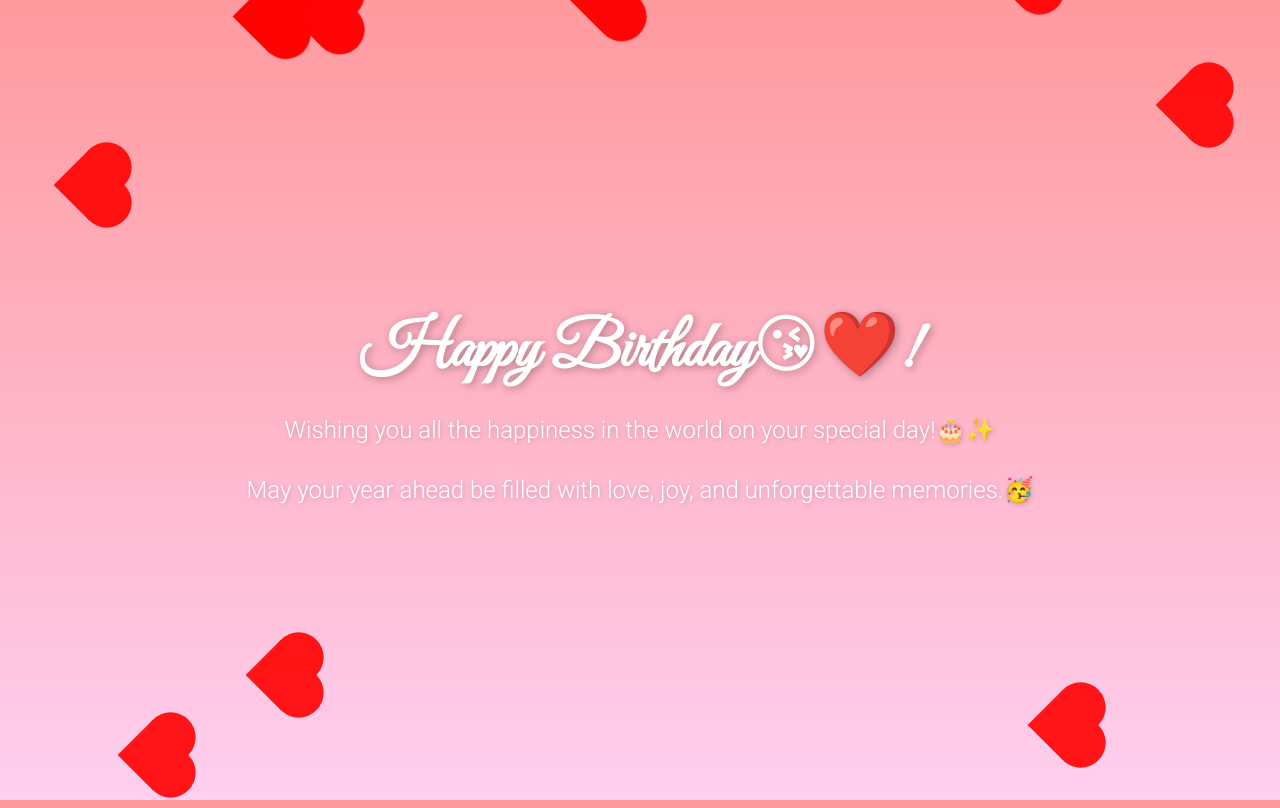
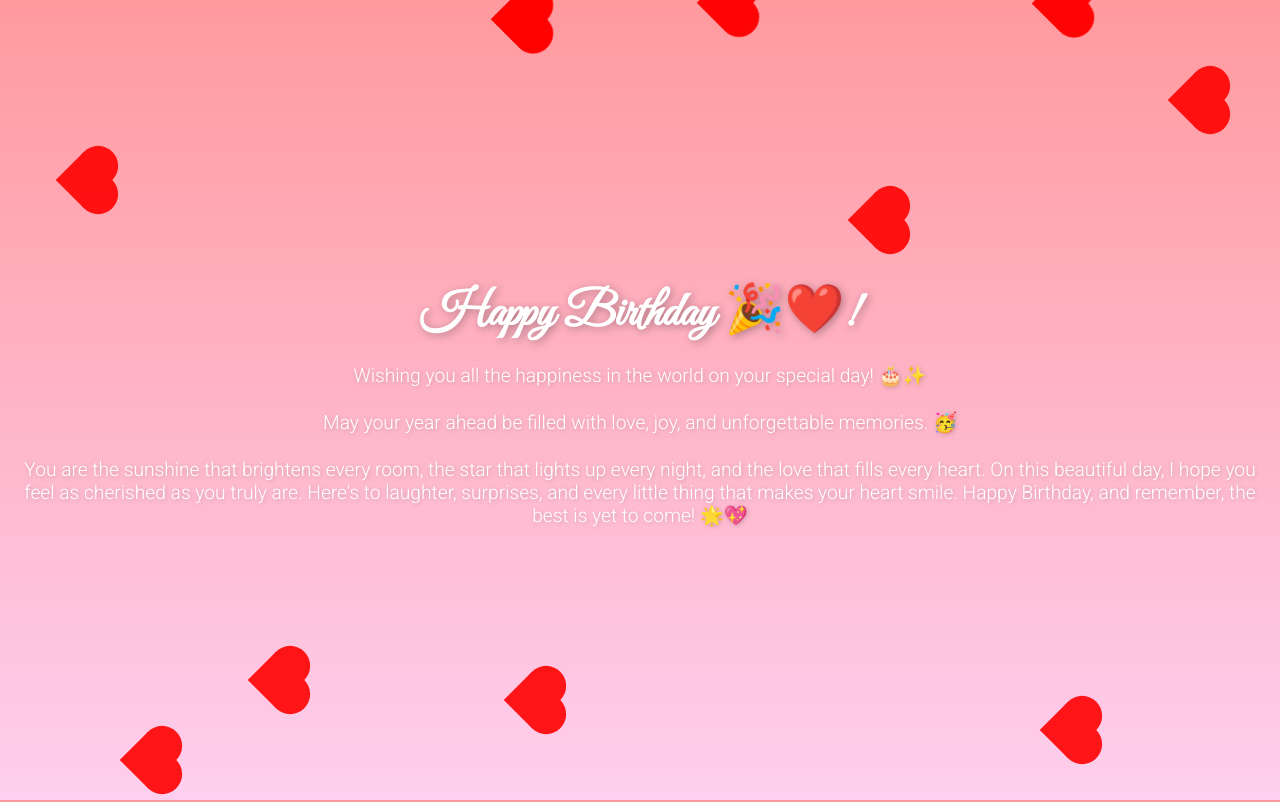
Before and after one commit to Amani31/birthday, a plain HTML site: page index.html in a window 1280 px wide. Drawn offline with Linux system fonts and the light colour scheme.

Commit message:
Update index.html

```diff
--- a/index.html
+++ b/index.html
@@ -23,19 +23,20 @@
             text-align: center;
             color: #fff;
             z-index: 1;
+            padding: 20px;
         }
 
         h1 {
             font-family: 'Great Vibes', cursive;
-            font-size: 4rem;
+            font-size: 3rem;
             margin-bottom: 1rem;
             animation: fadeIn 2s ease;
             text-shadow: 2px 2px 8px rgba(0, 0, 0, 0.3);
         }
 
         p {
-            font-size: 1.5rem;
-            margin-bottom: 2rem;
+            font-size: 1.2rem;
+            margin-bottom: 1.5rem;
             animation: fadeIn 2s ease 1s;
             font-weight: 300;
             text-shadow: 1px 1px 5px rgba(0, 0, 0, 0.2);
@@ -53,8 +54,8 @@
 
         .heart {
             position: absolute;
-            width: 50px;
-            height: 50px;
+            width: 40px;
+            height: 40px;
             background: red;
             opacity: 0.8;
             transform: rotate(45deg);
@@ -65,19 +66,19 @@
         .heart::after {
             content: '';
             position: absolute;
-            width: 50px;
-            height: 50px;
+            width: 40px;
+            height: 40px;
             background: red;
             border-radius: 50%;
         }
 
         .heart::before {
-            top: -25px;
+            top: -20px;
             left: 0;
         }
 
         .heart::after {
-            left: 25px;
+            left: 20px;
             top: 0;
         }
 
@@ -91,8 +92,8 @@
 
         .static-heart {
             position: absolute;
-            width: 50px;
-            height: 50px;
+            width: 40px;
+            height: 40px;
             background: red;
             opacity: 0.9;
             transform: rotate(45deg);
@@ -102,19 +103,19 @@
         .static-heart::after {
             content: '';
             position: absolute;
-            width: 50px;
-            height: 50px;
+            width: 40px;
+            height: 40px;
             background: red;
             border-radius: 50%;
         }
 
         .static-heart::before {
-            top: -25px;
+            top: -20px;
             left: 0;
         }
 
         .static-heart::after {
-            left: 25px;
+            left: 20px;
             top: 0;
         }
 
@@ -137,13 +138,29 @@
                 opacity: 1;
             }
         }
+
+        @media screen and (max-width: 768px) {
+            h1 {
+                font-size: 2.5rem;
+            }
+
+            p {
+                font-size: 1rem;
+            }
+
+            .heart, .heart::before, .heart::after, .static-heart, .static-heart::before, .static-heart::after {
+                width: 30px;
+                height: 30px;
+            }
+        }
     </style>
 </head>
 <body>
     <div class="message-container">
-        <h1>Happy Birthday😘❤️!</h1>
-        <p>Wishing you all the happiness in the world on your special day!🎂✨</p>
-        <p>May your year ahead be filled with love, joy, and unforgettable memories.🥳</p>
+        <h1>Happy Birthday 🎉❤️!</h1>
+        <p>Wishing you all the happiness in the world on your special day! 🎂✨</p>
+        <p>May your year ahead be filled with love, joy, and unforgettable memories. 🥳</p>
+        <p>You are the sunshine that brightens every room, the star that lights up every night, and the love that fills every heart. On this beautiful day, I hope you feel as cherished as you truly are. Here's to laughter, surprises, and every little thing that makes your heart smile. Happy Birthday, and remember, the best is yet to come! 🌟💖</p>
     </div>
     <div class="hearts">
         <!-- Hearts will be dynamically generated -->
@@ -154,6 +171,8 @@
         <div class="static-heart" style="bottom: 100px; left: 20%;"></div>
         <div class="static-heart" style="top: 10%; right: 5%;"></div>
         <div class="static-heart" style="top: 20%; left: 5%;"></div>
+        <div class="static-heart" style="top: 25%; right: 30%;"></div>
+        <div class="static-heart" style="bottom: 10%; left: 40%;"></div>
     </div>
 
     <script>
@@ -169,7 +188,7 @@
             setTimeout(() => heart.remove(), 5000);
         }
 
-        setInterval(createHeart, 300);
+        setInterval(createHeart, 200);
     </script>
 </body>
 </html>
```
